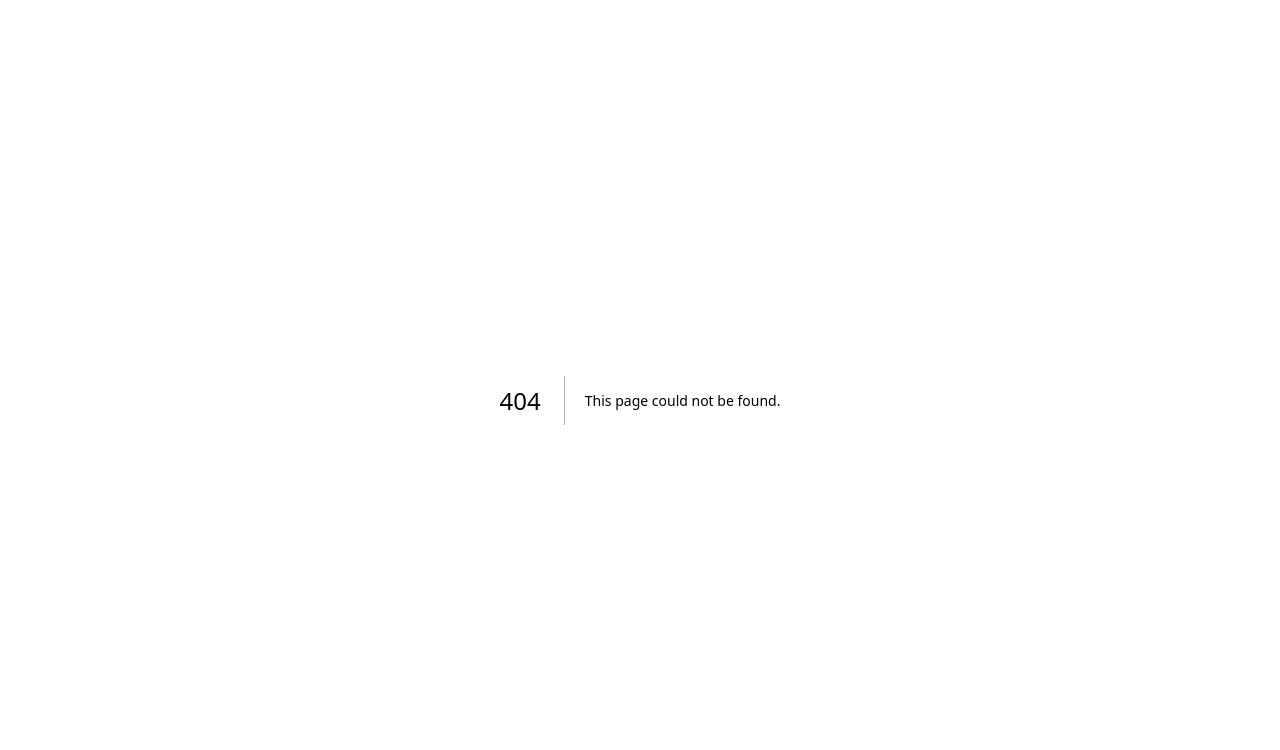
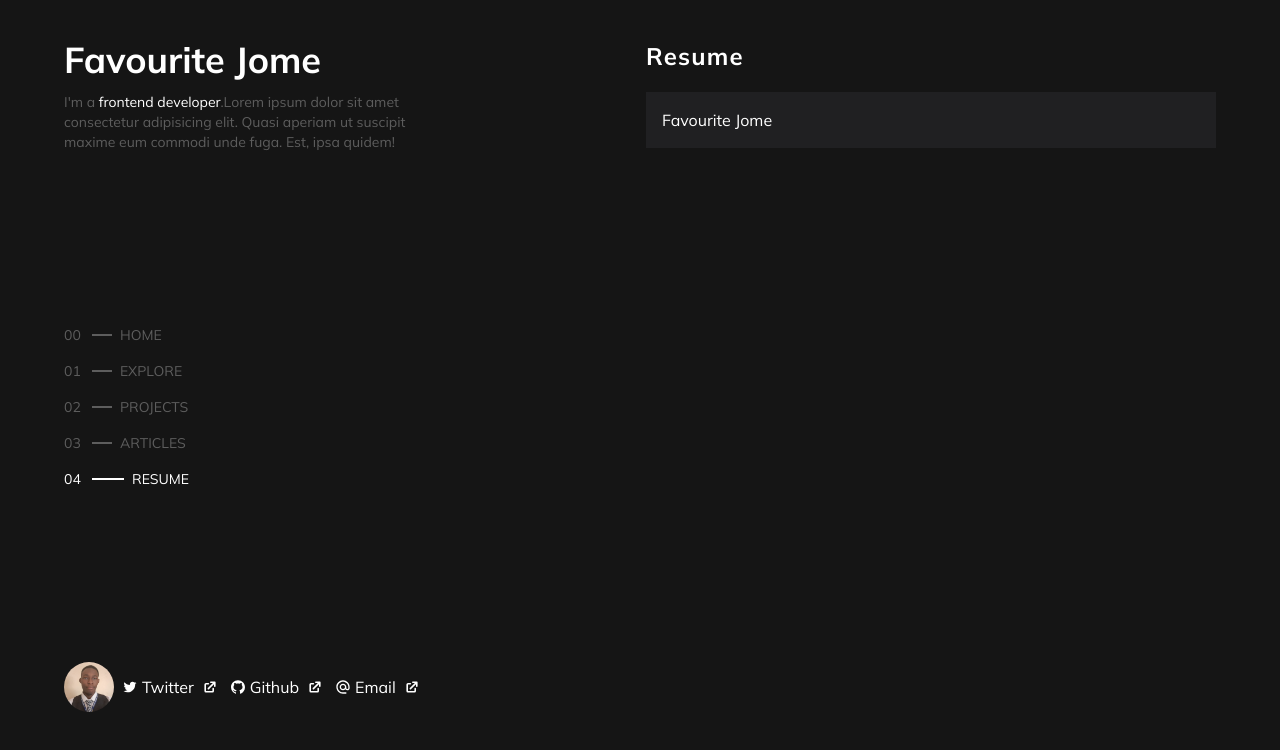
Before and after one commit to jomefavourite/portfolio-v2, a Next.js app: page /resume in a window 1280 px wide. Before the commit this address had no page. Shown: the top 750 px of the page. Built offline with nearby package versions, Linux system fonts and the light colour scheme.

Commit message:
more ui changes

```diff
--- a/components/Layout.tsx
+++ b/components/Layout.tsx
@@ -1,13 +1,37 @@
 import Image from "next/image";
 import Link from "next/link";
 import React from "react";
-import type { ReactElement, ReactNode } from "react";
 import Navigation from "./Navigation";
 import { useRouter } from "next/router";
 import { navigation } from "../utils";
+import { HiExternalLink } from "react-icons/hi";
+import { AiOutlineTwitter, AiFillGithub } from "react-icons/ai";
+import { MdOutlineAlternateEmail } from "react-icons/md";
 
 export const Layout = ({ children }) => {
   const router = useRouter();
+
+  const socials: {
+    name: string;
+    link: string;
+    icon: React.ReactNode;
+  }[] = [
+    {
+      name: "Twitter",
+      icon: <AiOutlineTwitter />,
+      link: "https://twitter.com/favouritejome1",
+    },
+    {
+      name: "Github",
+      icon: <AiFillGithub />,
+      link: "https://github.com/jomefavourite",
+    },
+    {
+      name: "Email",
+      icon: <MdOutlineAlternateEmail />,
+      link: "mailto:jfjomefavourite@gmail.com",
+    },
+  ];
 
   return (
     <>
@@ -18,10 +42,13 @@ export const Layout = ({ children }) => {
             <h1 className='text-4xl font-bold'>Favourite Jome</h1>
             {/* <p className=''>Frontend Developer</p> */}
             <p className='max-w-sm text-sm text-lightGrey'>
-              I'm a <span className='text-white'>frontend developer</span>. I
-              create interactive experiences for amazing people using modern web
+              I'm a <span className='text-white'>frontend developer</span>.
+              {/* I create interactive experiences for amazing people using modern web
               technology. I am currently learning how to write immersive web
-              animations and also exploring the decentralized web.
+              animations and also exploring the decentralized web. */}
+              Lorem ipsum dolor sit amet consectetur adipisicing elit. Quasi
+              aperiam ut suscipit maxime eum commodi unde fuga. Est, ipsa
+              quidem!
             </p>
           </div>
 
@@ -67,24 +94,16 @@ export const Layout = ({ children }) => {
               }}
             />
 
-            <div className='ml-2 flex flex-col'>
-              <Link href='/' className='flex'>
-                Twitter
-                <svg
-                  xmlns='http://www.w3.org/2000/svg'
-                  fill='none'
-                  viewBox='0 0 24 24'
-                  strokeWidth={1.5}
-                  stroke='currentColor'
-                  className='h-6 w-6'
-                >
-                  <path
-                    strokeLinecap='round'
-                    strokeLinejoin='round'
-                    d='M13.5 6H5.25A2.25 2.25 0 003 8.25v10.5A2.25 2.25 0 005.25 21h10.5A2.25 2.25 0 0018 18.75V10.5m-10.5 6L21 3m0 0h-5.25M21 3v5.25'
-                  />
-                </svg>
-              </Link>
+            <div className='ml-2 flex gap-3 '>
+              {socials.map((social, ind) => (
+                <Link href={social.link} className='flex items-center gap-2'>
+                  <span className='flex items-center gap-1'>
+                    {social.icon}
+                    {social.name}
+                  </span>
+                  <HiExternalLink />
+                </Link>
+              ))}
             </div>
           </div>
         </aside>
--- a/package.json
+++ b/package.json
@@ -14,7 +14,8 @@
     "axios": "^1.2.0",
     "next": "^13.0.5",
     "react": "^18.2.0",
-    "react-dom": "^18.2.0"
+    "react-dom": "^18.2.0",
+    "react-icons": "^4.6.0"
   },
   "devDependencies": {
     "@types/node": "18.11.9",
--- a/pages/articles.tsx
+++ b/pages/articles.tsx
@@ -1,3 +1,4 @@
+import Head from "next/head";
 import Link from "next/link";
 import React from "react";
 import { Layout } from "../components/Layout";
@@ -12,6 +13,9 @@ const Articles: NextPageWithLayout = () => {
   }
   return (
     <div>
+      <Head>
+        <title>Favourite Jome - Articles</title>
+      </Head>
       <h2 className='text-heading'>Articles</h2>
 
       <div className='space-y-4'>
--- a/pages/index.tsx
+++ b/pages/index.tsx
@@ -3,6 +3,7 @@ import Head from "next/head";
 import Image from "next/image";
 import Link from "next/link";
 import Navigation from "../components/Navigation";
+import { GiWorld } from "react-icons/gi";
 
 const Home: NextPage = () => {
   return (
@@ -48,9 +49,9 @@ const Home: NextPage = () => {
 
           <Link
             href='/explore'
-            className='mx-auto mt-4 block w-full max-w-[250px] rounded-md bg-[#2f2f2f] p-2 text-white'
+            className='mx-auto mt-4 flex w-full max-w-[250px] items-center justify-center gap-3 rounded-md bg-[#2f2f2f] p-2 text-white'
           >
-            Explore
+            Explore <GiWorld />
           </Link>
         </div>
       </main>
--- a/pages/projects.tsx
+++ b/pages/projects.tsx
@@ -2,36 +2,55 @@ import React from "react";
 import { Layout } from "../components/Layout";
 import { projects } from "../utils";
 import { NextPageWithLayout } from "./_app";
+import { HiExternalLink } from "react-icons/hi";
+import { HiCode } from "react-icons/hi";
+import Head from "next/head";
 
 const Projects: NextPageWithLayout = () => {
   return (
     <div>
+      <Head>
+        <title>Favourite Jome - Projects</title>
+      </Head>
       <h2 className='text-heading'>Projects</h2>
 
-      <div>
+      <div className='space-y-3'>
         {projects.map((project, ind) => {
           return (
-            <div key={ind} className='bg-darkCard p-3'>
-              <h3 className='text-3xl'>{project.title}</h3>
-              <p className='text-sm uppercase'>
+            <div key={ind} className='space-y-3 bg-darkCard p-3 px-5'>
+              <div>
+                <h3 className='mb-1 text-2xl tracking-wider'>
+                  {project.title}
+                </h3>
+                <p className='text-[10px] font-medium uppercase tracking-widest text-lightGrey'>
                   {project.tags.map((tag, ind) => (
-                  <span key={ind}>{tag} + </span>
+                    <span key={ind}>
+                      {tag} {project.tags.length - 1 === ind ? "" : "+"}{" "}
+                    </span>
                   ))}
                 </p>
-              <p className='text-sm'>{project.description}</p>
-              <div className='flex items-center space-x-2'>
+              </div>
+
+              <p className=' text-lightGrey'>{project.description}</p>
+
+              <div className='flex items-center space-x-3 text-lightGrey'>
+                {project.live ? (
                   <a
-                  href={project.live ? project.live : "#"}
-                  className='rounded-md bg-[#5d5d5d] px-2 py-1 text-sm text-white'
+                    href={project.live}
+                    className='flex items-center gap-1 text-sm transition-colors duration-300 hover:text-white'
                   >
-                  Live
+                    <HiExternalLink /> Live
                   </a>
+                ) : null}
+                {project.github ? (
                   <a
-                  href={project.github ? project.github : "#"}
-                  className='rounded-md bg-[#5d5d5d] px-2 py-1 text-sm text-white'
+                    href={project.github}
+                    className='flex items-center gap-1 text-sm transition-colors duration-300 hover:text-white'
                   >
+                    <HiCode />
                     Code
                   </a>
+                ) : null}
               </div>
             </div>
           );
--- /dev/null
+++ b/pages/resume.tsx
@@ -0,0 +1,26 @@
+import Head from "next/head";
+import React from "react";
+import { Layout } from "../components/Layout";
+import { NextPageWithLayout } from "./_app";
+
+const Resume: NextPageWithLayout = () => {
+  return (
+    <div>
+      <Head>
+        <title>Favourite Jome - Resume</title>
+      </Head>
+
+      <h2 className='text-heading'>Resume</h2>
+
+      <div className='bg-darkCard p-4'>
+        <h2>Favourite Jome</h2>
+      </div>
+    </div>
+  );
+};
+
+Resume.getLayout = function getLayout(page) {
+  return <Layout>{page}</Layout>;
+};
+
+export default Resume;
--- a/styles/globals.css
+++ b/styles/globals.css
@@ -13,5 +13,5 @@ body {
 }
 
 .text-heading {
-  @apply mb-5 text-2xl font-bold;
+  @apply mb-5 text-2xl font-bold tracking-wider;
 }
--- a/utils.ts
+++ b/utils.ts
@@ -6,9 +6,9 @@ interface Nav {
 interface Projects {
   title: string;
   description: string;
-  live: string;
-  github: string;
-  tags: string[];
+  live: string | null;
+  github: string | null;
+  tags: string[] | null;
 }
 
 export const navigation: Nav[] = [
@@ -28,6 +28,10 @@ export const navigation: Nav[] = [
     href: "/articles",
     title: "Articles",
   },
+  {
+    href: "/resume",
+    title: "Resume",
+  },
 ];
 
 export const projects: Projects[] = [
@@ -39,4 +43,12 @@ export const projects: Projects[] = [
     github: "https://github.com/jomefavourite/algo-visual",
     tags: ["Nextjs", "Typescript", "Tailwindcss"],
   },
+  {
+    title: "PlanDone",
+    description:
+      "PlanDone is made for Students who would like to learn smart, be productive and access everything they need while studying in one place.",
+    live: "https://plandone-student.herokuapp.com/",
+    github: "https://github.com/jomefavourite/PlanDone",
+    tags: ["Node.js", "Express", "Ejs", "MongoDB"],
+  },
 ];
```
Also changed, not shown: 1 other file (tests, documents, lock files or other folders). Lines whose indentation alone changed are shown as unchanged.
